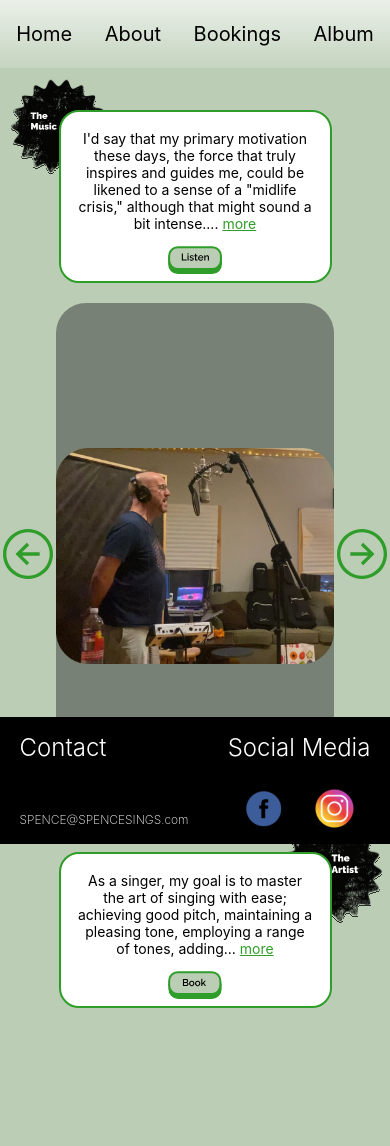
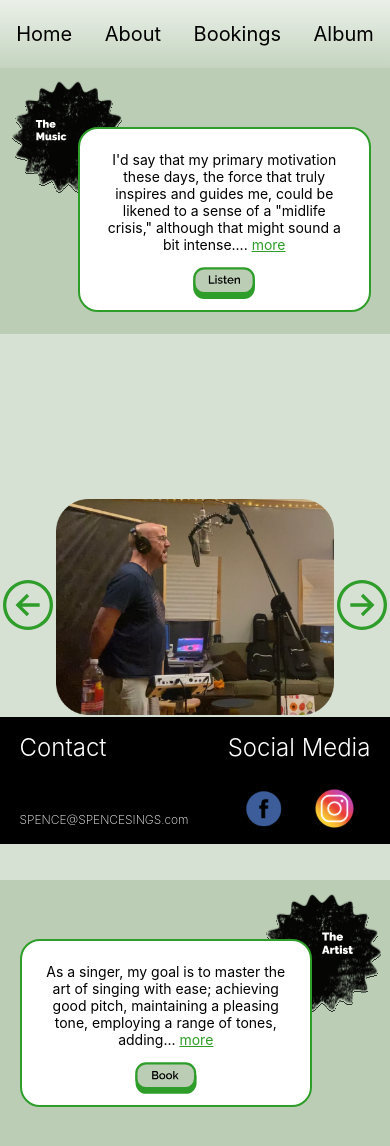
Before and after one commit to kendra-lacey/spence-cook-frontend, a React (Vite) app: page /about in a window 390 px wide. Shown: the top 1146 px of the page. Built offline with nearby package versions, Linux system fonts and the light colour scheme.

Commit message:
update styling on About page, now fully responsive, with light background for carousel container.

```diff
--- a/src/components/Carousel/Carousel.css
+++ b/src/components/Carousel/Carousel.css
@@ -9,7 +9,11 @@
   justify-content: space-around;
   height: 60vh;
   /* margin: 5% 0 5% 0; */
-  margin-top: 5%;
+  margin: 5% 0 5% 0;
+  /* & If he wants a background to the container to fill space: *
+  /* border-radius: 30px; */
+  /* margin: 5% 1% 0 1%; */
+
 }
 
 .btn-container {
@@ -37,9 +41,6 @@
   justify-content: center;
   height: 100%;
   width: 100%;
-  /* & If he wants a background to the container to fill space: */
-  background-color: rgba(55,55,55,0.5);
-  border-radius: 30px;
 }
 
 #carousel-img {
--- a/src/pages/About/About.css
+++ b/src/pages/About/About.css
@@ -13,32 +13,34 @@
   flex-direction: column;
   justify-content: center;
   align-items: center;
+  background-color: rgba(255,255,255,0.4);
+  margin-top: 5%;
 }
 
 .gear-text {
   display: flex;
   flex-direction: column;
-  max-width: 100%;
+  width: 100%;
   justify-content: center;
   align-items: center;
   position: relative;
 }
 
 .about-gear {
-  width: 20vmin;
+  width: 18vw;
   position: absolute;
   top: 0;
   z-index: -1;
 }
 
 .gear-expandable-spacer {
-  width: 100%;
-  height: 11vmin;
+  /* width: 100%; */
+  height: 10vmin;
 }
 
 .expandable {
-  width: 78%;
-  padding: 1vmin;
+  width: 78vw;
+  padding: 2%;
   text-align: center;
   font-size: 24px;
   display: flex;
@@ -48,6 +50,8 @@
   background-color: white;
   border-radius: 20px;
   border: 2px solid #2E9D29;
+  /* position: relative;
+  top: 1vh; */
 }
 .expanded {
   width: 78%;
@@ -57,7 +61,7 @@
   display: flex;
   flex-direction: column;
   align-items: center;
-  justify-content: center;
+  justify-content: space-around;
   background-color: white;
   border-radius: 20px;
   border: 2px solid #2E9D29;
@@ -80,13 +84,14 @@
 
 #gear-music {
   align-self: flex-start;
-  left: 0;
+  left: 1%;
 }
 
 #gear-artist {
   align-self: flex-end;
-  right: 0;
+  right: 1%;
 }
+
 
 #artist-div {
   margin-bottom: 5%;
@@ -99,12 +104,18 @@
 }
 
 
-@media screen and (max-width: 900px) {
+@media screen and (max-width: 1200px) {
   .expandable {
-    font-size: 16px;
+    width: 70%;
+    font-size: 20px;
   }
   .expanded {
-    font-size: 16px;
+    width: 70%;
+    font-size: 20px;
+  }
+
+  .gear-expandable-spacer {
+    height: 11vmin;
   }
 
   #about-book-btn {
@@ -114,30 +125,91 @@
   #listen-btn {
     width: 10vmin;
   }
+
+  #gear-music {
+    left: 0%;
+  }
+
+  #gear-artist {
+    right: 0%;
+  }
+
+  .about-gear {
+    width: 28vw;
+  }
 }
 
 @media screen and (max-width: 600px) {
   .expandable {
-    width: 70%;
+    width: 75%;
     font-size: 14px;
     border: 2.5px solid #2E9D29;
+    position: relative;
+    top: 2vh;
   }
   .expanded {
-    width: 70%;
+    width: 75%;
     font-size: 14px;
     border: 2.5px solid #2E9D29;
+    position: relative;
+    top: 2vh;
   }
 
   .about-gear {
-    width: 30vmin;
+    width: 35vmin;
   }
 
   #about-book-btn {
-    width: 14vmin;
+    width: 16vmin;
   }
 
   #listen-btn {
-    width: 14vmin;
+    width: 16vmin;
+  }
+
+  #expandable-music {
+    align-self: flex-end;
+    right: 5%;
+  }
+
+  #expanded-music {
+    position: relative;
+    align-self: flex-end;
+    right: 5%;
+  }
+
+  #expandable-artist {
+    position: relative;
+    align-self: flex-start;
+    left: 5%;
+  }
+
+  #expanded-artist {
+    position: relative;
+    align-self: flex-start;
+    left: 5%;
+  }
+
+  #music-div {
+    padding-bottom: 5%;
+  }
+
+  #artist-div {
+    padding-bottom: 5%;
+  }
+}
+
+@media screen and (min-width: 2100px) {
+  .expandable {
+    font-size: 28px;
+  }
+
+  .expanded {
+    font-size: 28px;
+  }
+
+  .gear-expandable-spacer {
+    height: 13vmin;
   }
 }
 
```
Also changed, not shown: src/pages/About/About.jsx (+8 -3 lines).
